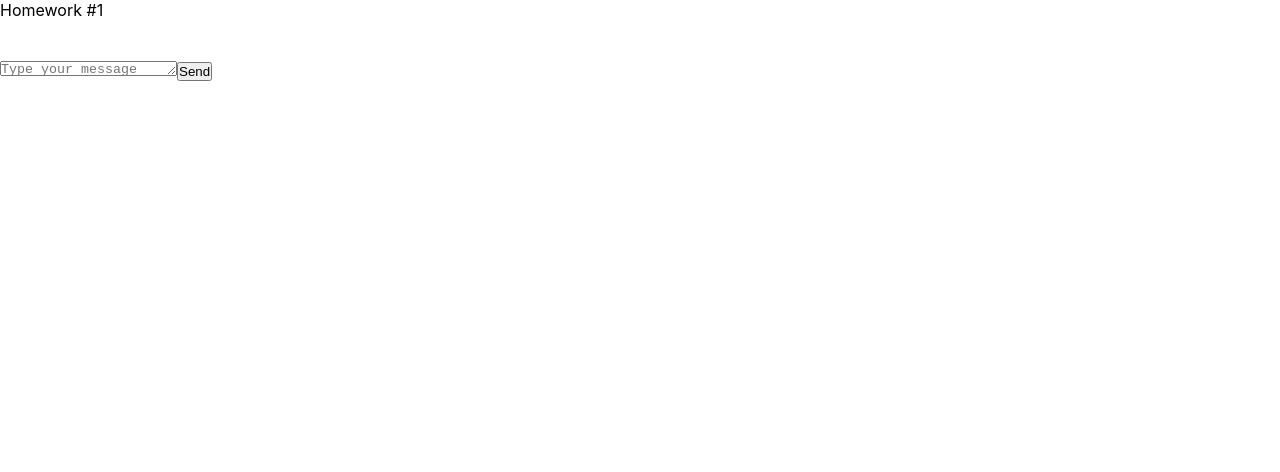
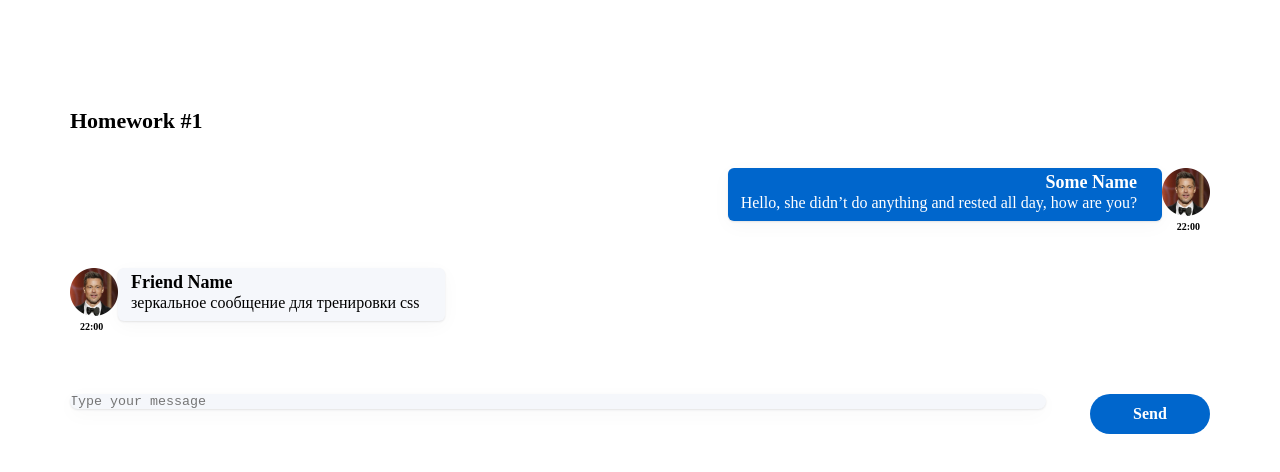
Before and after one commit to Nascccom/Nascccom.github.io-hw1, a React (Create React App) app: page / in a window 1280 px wide. Shown: the top 472 px of the page. Built offline with nearby package versions, Linux system fonts and the light colour scheme.

Commit message:
Homework 1, complete

```diff
--- a/src/s1-main/App.module.css
+++ b/src/s1-main/App.module.css
@@ -1,11 +1,19 @@
 .App {
+    padding: 107px 70px;
     --header_height: 60px;
+    font-family: 'Montserrat';
+    font-style: normal;
+    font-weight: 400;
+    font-size: 14px;
+    line-height: 20px;
 }
 
 .hw {
 
 }
-
 .hwTitle {
-
+    font-weight: 600;
+    font-size: 22px;
+    line-height: 27px;
+    margin-bottom: 34px;
 }
--- a/src/s2-homeworks/hw01/HW1.tsx
+++ b/src/s2-homeworks/hw01/HW1.tsx
@@ -14,7 +14,21 @@
 * */
 
 // нужно создать правильный тип вместо any
-export type MessageType = any
+export type MessageType = {
+    id: number,
+    user: UserObject,
+    message: MessageObject,
+}
+
+type UserObject = {
+    avatar: string,
+    name: string
+}
+
+type  MessageObject = {
+    text: string,
+    time: string
+}
 
 // структуру объекта не менять
 export const message0: MessageType = {
@@ -24,7 +38,7 @@
         name: 'Some Name',  // можно менять
     },
     message: {
-        text: 'some textsome textsome textsome textsome textsome textsome text', // можно менять
+        text: 'Hello, she didn’t do anything and rested all day, how are you?', // можно менять
         time: '22:00', // можно менять
     },
 }
@@ -58,4 +72,5 @@
     )
 }
 
+
 export default HW1
--- a/src/s2-homeworks/hw01/friend-message/FriendMessage.module.css
+++ b/src/s2-homeworks/hw01/friend-message/FriendMessage.module.css
@@ -1,16 +1,24 @@
 .friendMessage {
-
+    margin-bottom: 73px;
 }
 
 .friendImageAndText {
-
+    display: flex;
+    flex-direction: row;
+    justify-content: flex-start;
 }
 
 .friendImageAndText img {
-
+    width: 48px;
+    height: 48px;
 }
 
 .friendText {
+    padding: 3px 25px 8px 13px;
+    color: #000000;
+    border-radius: 6px;
+    background: #F5F7FB;
+    box-shadow: 0px 5px 20px rgba(29, 33, 38, 0.03), 0px 1px 2px rgba(29, 33, 38, 0.1);
 
 }
 
@@ -19,13 +27,20 @@
 }
 
 .friendName {
-
+    font-weight: 600;
+    font-size: 18px;
+    line-height: 22px;
 }
 
 .friendMessageText {
-
+    font-family: 'Montserrat';
+    font-size: 16px;
 }
 
 .friendTime {
-
+    position: absolute;
+    left: 80px;
+    font-weight: 600;
+    font-size: 10px;
+    line-height: 12px;
 }
--- a/src/s2-homeworks/hw01/friend-message/FriendMessage.tsx
+++ b/src/s2-homeworks/hw01/friend-message/FriendMessage.tsx
@@ -1,8 +1,14 @@
 import React from 'react'
 import s from './FriendMessage.module.css'
+import {MessageType} from "../HW1";
+
+type FriendMessageType= {
+    message: MessageType
+}
+
 
 // создать тип вместо any и отобразить приходящие данные
-const FriendMessage = (props: any) => {
+const FriendMessage = (props: FriendMessageType) => {
     return (
         <div
             id={'hw1-friend-message-' + props.message.id}
@@ -12,7 +18,7 @@
                 <img
                     id={'hw1-friend-avatar-' + props.message.id}
                     // создаёт студент
-
+                    src={props.message.user.avatar}
                     //
                 />
                 <div className={s.friendText}>
@@ -21,7 +27,7 @@
                         className={s.friendName}
                     >
                         {/*создаёт студент*/}
-
+                        {props.message.user.name}
                         {/**/}
                     </div>
                     <pre
@@ -29,7 +35,7 @@
                         className={s.friendMessageText}
                     >
                         {/*создаёт студент*/}
-
+                        {props.message.message.text}
                         {/**/}
                     </pre>
                 </div>
@@ -39,7 +45,7 @@
                 className={s.friendTime}
             >
                 {/*создаёт студент*/}
-
+                {props.message.message.time}
                 {/**/}
             </div>
         </div>
--- a/src/s2-homeworks/hw01/message-sender/MessageSender.module.css
+++ b/src/s2-homeworks/hw01/message-sender/MessageSender.module.css
@@ -1,18 +1,43 @@
 .sendForm {
-
+    display: flex;
+    flex-direction: row;
+    justify-content: center;
 }
 
 .textarea {
-
+    height: 10em;
+    width: 976px;
+    margin-right: 44px;
+    background: #F5F7FB;
+    box-shadow: 0px 5px 20px rgba(29, 33, 38, 0.03), 0px 1px 2px rgba(29, 33, 38, 0.1);
+    border-radius: 20px;
+    resize: none;
+    border: none;
+    outline: none;
 }
 
+
 .button {
-
+    width: 120px;
+    height: 40px;
+    padding: 10px 38px;
+    background: #0066CC;
+    border-radius: 20px;
+    font-family: 'Montserrat';
+    font-style: normal;
+    font-weight: 600;
+    font-size: 16px;
+    line-height: 20px;
+    color: #FFFFFF;
+    border: none;
 }
 
 .button:hover {
-
+    background: #CC1439;
+    opacity: 0.5;
+    color: #002E5C;
 }
 .button:active {
-
+    background: #0066CC;
+    color: #FFFFFF;
 }
--- a/src/s2-homeworks/hw01/message/Message.module.css
+++ b/src/s2-homeworks/hw01/message/Message.module.css
@@ -1,31 +1,50 @@
 .message {
+    margin-bottom: 47px;
 
 }
 
 .imageAndText {
+    display: flex;
+    flex-direction: row-reverse;
+    justify-content: flex-start;
 
 }
 
 .imageAndText img {
-
+    width: 48px;
+    height: 48px;
 }
 
 .text {
-
+    padding: 3px 25px 8px 13px;
+    color: #FFFFFF;
+    border-radius: 6px;
+    background: #0066CC;
+    box-shadow: 0px 5px 20px rgba(29, 33, 38, 0.03), 0px 1px 2px rgba(29, 33, 38, 0.1);
 }
 
 .text:after {
 
+
 }
 
 .name {
-
+    text-align: end;
+    font-weight: 600;
+    font-size: 18px;
+    line-height: 22px;
 }
 
 .messageText {
-
+    font-family: 'Montserrat';
+    font-size: 16px;
 }
 
 .time {
-
+    position: absolute;
+    right: 80px;
+    text-align: end;
+    font-weight: 600;
+    font-size: 10px;
+    line-height: 12px;
 }
--- a/src/s2-homeworks/hw01/message/Message.tsx
+++ b/src/s2-homeworks/hw01/message/Message.tsx
@@ -1,8 +1,12 @@
 import React from 'react'
 import s from './Message.module.css'
+import {MessageType} from "../HW1";
 
 // нужно создать правильный тип вместо any
-export type MessagePropsType = any
+export type MessagePropsType = {
+  message: MessageType
+}
+
 
 // нужно отобразить приходящие данные
 const Message = (props: MessagePropsType) => {
@@ -12,25 +16,25 @@
                 <img
                     id={'hw1-avatar-' + props.message.id}
                     // создаёт студент
-
+                    src={props.message.user.avatar}
                     //
                 />
                 <div className={s.text}>
                     <div id={'hw1-name-' + props.message.id} className={s.name}>
                         {/*создаёт студент*/}
-
+                      {props.message.user.name}
                         {/**/}
                     </div>
                     <pre id={'hw1-text-' + props.message.id} className={s.messageText}>
                         {/*создаёт студент*/}
-
+                      {props.message.message.text}
                         {/**/}
                     </pre>
                 </div>
             </div>
             <div id={'hw1-time-' + props.message.id} className={s.time}>
                 {/*создаёт студент*/}
-
+              {props.message.message.time}
                 {/**/}
             </div>
         </div>
```
